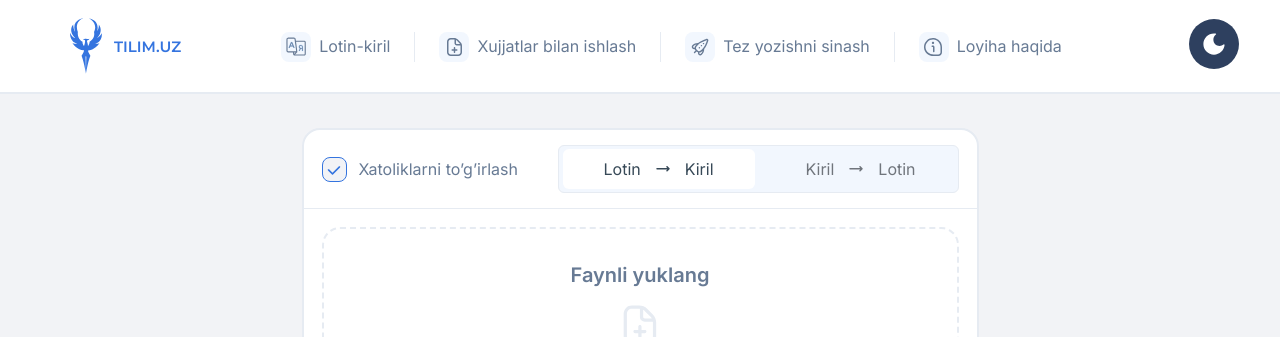
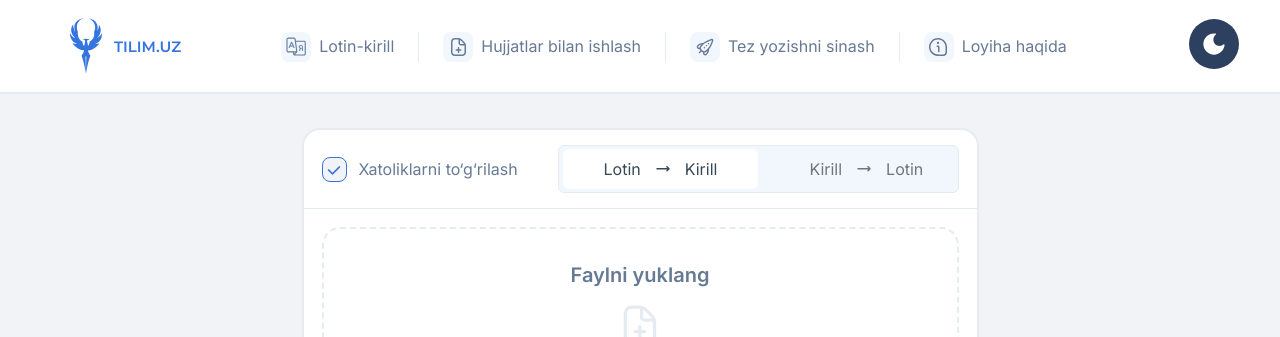
Before and after one commit to airiuz/tilim.uz, a Next.js app in the folder frontend/: page /document in a window 1280 px wide. Shown: the top 337 px of the page. Built offline with nearby package versions, Linux system fonts and the light colour scheme; a web font is replaced by a local one.

Commit message:
fixed some bugs

```diff
--- a/frontend/src/app/security/page.tsx
+++ b/frontend/src/app/security/page.tsx
@@ -84,14 +84,14 @@ export default function Security() {
             4.1. Maʼmuriyat quyidagi hollarda maʼlumotlarni uchinchi shaxslarga
             uzatish huquqiga ega: - Foydalanuvchi bunday harakatlarga, shu
             jumladan foydalanuvchi maʼlum bir maʼlumotni berishni cheklamaydigan
-            dasuturiy taʼminot sozlamalarini ishlatgan holatlarda roziligini
+            dasturiy taʼminot sozlamalarini ishlatgan holatlarda roziligini
             bildiradi; - Maʼlumotni qayta ishlash, maqsadga muvofiq uzatish
             talab etiladi: - Foydalanuvchi tomonidan sodir etilgan qonunbuzarlik
             sababli, Maʼmuriyat huquqlari qonuniy himoya qilinadi.
             <br />
             5. Maxfiylik siyosatining o‘zgarishi <br />
             5.1. Ushbu Siyosat Maʼmuriyat tomonidan bir tomonlama tartibda
-            foydalanuvchi tomonidan ogohlantirilmasdan o‘zgartilirishi yoki
+            foydalanuvchi tomonidan ogohlantirilmasdan o‘zgartirilishi yoki
             bekor qilinishi mumkin. Agar Siyosatning yangi variantida boshqacha
             qoidalar nazarda tutilgan bo‘lmasa, yangi siyosat Saytga
             joylashtirilgan paytdan boshlab kuchga kiradi.
--- a/frontend/src/common/Button/index.tsx
+++ b/frontend/src/common/Button/index.tsx
@@ -31,9 +31,17 @@ export const TranslatorButton = ({
     second: Boolean(secondBtnActive),
   });
 
+  const { changed, setChanged, editorState } = useTextEditorStore();
+
   const { setConnected } = useTextEditorStore();
 
   const handleClick = (first: boolean) => {
+    if (
+      animation &&
+      !Boolean(editorState.getCurrentContent().getPlainText().trim())
+    )
+      return;
+
     setConnected(false);
     setActiveButton((prev) => ({
       first,
@@ -41,6 +49,13 @@ export const TranslatorButton = ({
     }));
     if (onClick) onClick(first);
   };
+
+  useEffect(() => {
+    if (animation && changed) {
+      setActiveButton({ first: false, second: false });
+      setChanged(false);
+    }
+  }, [changed, animation]);
 
   return (
     <div
@@ -76,7 +91,7 @@ export const TranslatorButton = ({
 };
 
 export const LotinForTranslator = () => <span>Lotin</span>;
-export const KirilForTranslator = () => <span>Kiril</span>;
+export const KirilForTranslator = () => <span>Kirill</span>;
 export const ArrowForTranslator = () => <span>{ArrowIcon}</span>;
 
 interface IButton {
--- a/frontend/src/common/DragFileUpload/index.tsx
+++ b/frontend/src/common/DragFileUpload/index.tsx
@@ -6,17 +6,9 @@ import { useEffect, useMemo, useState } from "react";
 import { useFileStore } from "@/src/store/file.store";
 
 export const DragFileUpload = () => {
-  const { file, setFile } = useFileStore();
+  const { setFile } = useFileStore();
   const [mobile, setMobile] = useState(false);
-  const {
-    getRootProps,
-    getInputProps,
-    isFocused,
-    isDragAccept,
-    isDragReject,
-    acceptedFiles,
-    fileRejections,
-  } = useDropzone({
+  const { getRootProps, acceptedFiles, fileRejections } = useDropzone({
     minSize: 1,
     maxSize: 20971520,
     accept: {
@@ -57,7 +49,7 @@ export const DragFileUpload = () => {
   return (
     <div {...getRootProps({ className: "dropzone" })}>
       <div className={styles.file__upload__container}>
-        <h3 className={styles.file__upload__title}>Faynli yuklang</h3>
+        <h3 className={styles.file__upload__title}>Faylni yuklang</h3>
         <div className={styles.file__upload__icon}>{FileUploadIcon}</div>
         <div className={styles.file__upload__description}>
           Faylni shu yerga tashlang
--- a/frontend/src/common/Textaera/index.tsx
+++ b/frontend/src/common/Textaera/index.tsx
@@ -37,7 +37,7 @@ export default function TextEditor({
   ...rest
 }: ITextEditor) {
   const { setText } = useSttStore();
-  const { connected, indexes } = useTextEditorStore();
+  const { connected, indexes, setChanged } = useTextEditorStore();
 
   const handleEditorChange = useCallback(
     (newState: EditorState) => {
@@ -50,6 +50,8 @@ export default function TextEditor({
         newState = EditorState.setInlineStyleOverride(newState, OrderedSet());
       }
 
+      if (prevText.trim() !== text.trim()) setChanged(true);
+
       setEditorState(newState);
     },
     [editorState, connected]
@@ -60,8 +62,6 @@ export default function TextEditor({
     setEditorState(emptyState);
     setText([]);
   };
-
-  // console.log(converToHtmlWithStyles(editorState.getCurrentContent()));
 
   const __html = useMemo(
     () =>
--- a/frontend/src/components/FileTranslator/index.tsx
+++ b/frontend/src/components/FileTranslator/index.tsx
@@ -57,7 +57,7 @@ export const FileTranslator = () => {
             onClick={() => setCheckbox((prev) => !prev)}
           >
             <Checkbox checked={checkbox} />
-            <span>Xatoliklarni to’g’irlash</span>
+            <span>Xatoliklarni to‘g‘rilash</span>
           </div>
           <TranslatorButton
             animation={false}
@@ -87,8 +87,8 @@ export const FileTranslator = () => {
                   <h4>
                     <span>*</span>{" "}
                     <div>
-                      Bu tipdagi xujjat yuklash mumkin emas! Iltimos xujjat
-                      tipini tekshirib qaytattan urinib ko’ring. <br />
+                      Bu tipdagi hujjat yuklash mumkin emas! Iltimos hujjat
+                      tipini tekshirib qaytatdan urinib ko‘ring. <br />
                       Ruxsat etilgan formatlar:
                       <span>DOCX</span>
                       <span>XLSX</span>
@@ -103,7 +103,7 @@ export const FileTranslator = () => {
             <div className={styles.wrapper__3}>
               {name && (
                 <span className={styles.successText}>
-                  {CheckedIcon} O’girildi! va xatoliklar to’g’irlandi!
+                  {CheckedIcon} O‘girildi! va xatoliklar to‘g‘rilandi!
                 </span>
               )}
               <Button
--- a/frontend/src/layout/Footer/index.tsx
+++ b/frontend/src/layout/Footer/index.tsx
@@ -29,7 +29,7 @@ export default function Footer() {
           )}`}
         >
           <span>{TranslatorIcon}</span>
-          <span>Lotin-kiril</span>
+          <span>Lotin-kirill</span>
         </Link>
         <Link
           href={Links.DOCUMENT}
@@ -39,7 +39,7 @@ export default function Footer() {
           )}`}
         >
           <span>{DocumentIcon}</span>
-          <span>Xujjatlar bilan ishlash</span>
+          <span>Hujjatlar bilan ishlash</span>
         </Link>
         <Link
           href={Links.TYPING}
--- a/frontend/src/layout/Header/index.tsx
+++ b/frontend/src/layout/Header/index.tsx
@@ -57,8 +57,10 @@ export default function Header() {
       pathname === Links.USERPOLICY ||
       pathname === Links.SECURITY ||
       pathname === Links.TERMS
-    )
+    ) {
+      if (ref && ref.current) ref.current.style.display = "none";
       return;
+    }
 
     if (!ref || !ref.current) return;
 
@@ -86,7 +88,7 @@ export default function Header() {
               >
                 <div>
                   <div className={styles.icon__wrapper}>{TranslatorIcon}</div>
-                  <span>Lotin-kiril</span>
+                  <span>Lotin-kirill</span>
                 </div>
                 <div></div>
               </Link>
@@ -96,7 +98,7 @@ export default function Header() {
               >
                 <div>
                   <div className={styles.icon__wrapper}>{DocumentIcon}</div>
-                  <span>Xujjatlar bilan ishlash</span>
+                  <span>Hujjatlar bilan ishlash</span>
                 </div>
                 <div></div>
               </Link>
@@ -138,7 +140,7 @@ export default function Header() {
         </div>
         <MobileMenu show={open} handleClose={handleOpen} />
       </header>
-      <div ref={ref} className="">
+      <div ref={ref}>
         <Loader />
       </div>
     </>
--- a/frontend/src/store/translate.store.ts
+++ b/frontend/src/store/translate.store.ts
@@ -21,12 +21,16 @@ const intialTooltipPosition: ITooltipPosition = {
 type TextEditorState = {
   editorState: EditorState;
   setEditorState: (newEditorState: EditorState) => void;
+
   tooltipPosition: ITooltipPosition;
   setTooltipPosition: (newTooltipPosition: ITooltipPosition) => void;
+
   selectedWord: string;
   setSelectedWord: (selectedWord: string) => void;
+
   incorrectWords: string[];
   setIncorrectWords: (incorrectWords: string[]) => void;
+
   language: string;
   setLanguage: (language: string) => void;
 
@@ -35,22 +39,34 @@ type TextEditorState = {
 
   indexes: IIndexData[];
   setIndexes: (indexes: IIndexData[]) => void;
+
+  changed: boolean;
+  setChanged: (changed: boolean) => void;
 };
 
 export const useTextEditorStore = create<TextEditorState>((set) => ({
   editorState: EditorState.createEmpty(),
   setEditorState: (newEditorState) => set({ editorState: newEditorState }),
   tooltipPosition: intialTooltipPosition,
+
   setTooltipPosition: (newTooltipPosition) =>
     set({ tooltipPosition: newTooltipPosition }),
+
   selectedWord: "",
   setSelectedWord: (selectedWord) => set({ selectedWord }),
+
   incorrectWords: [],
   setIncorrectWords: (incorrectWords) => set({ incorrectWords }),
+
   language: "0",
   setLanguage: (language) => set({ language }),
+
   connected: false,
   setConnected: (connected: boolean) => set({ connected }),
+
   indexes: [],
   setIndexes: (indexes: IIndexData[]) => set({ indexes }),
+
+  changed: false,
+  setChanged: (changed: boolean) => set({ changed }),
 }));
```
